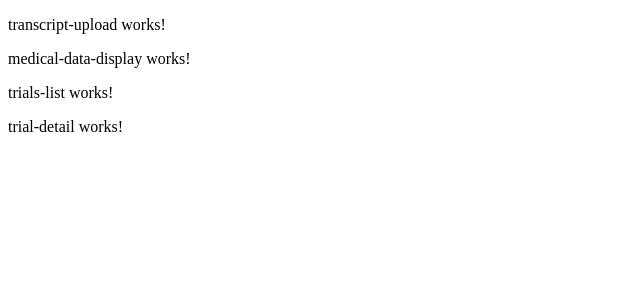
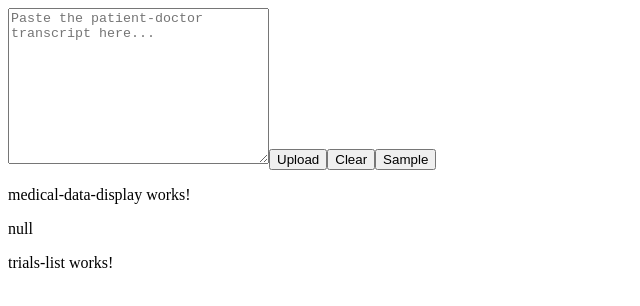
Before and after one commit to theriotc/TrialMatch, an Angular app in the folder frontend/trial-match-app/: page / in a window 1280 px wide. Shown: the top 306 px of the page, without its empty margins (0-640 px from the left). Built offline with nearby package versions, Linux system fonts and the light colour scheme.

Commit message:
basic upload transcript and display data

```diff
--- a/frontend/trial-match-app/src/app/app.config.ts
+++ b/frontend/trial-match-app/src/app/app.config.ts
@@ -1,5 +1,6 @@
 import { ApplicationConfig, provideBrowserGlobalErrorListeners, provideZonelessChangeDetection } from '@angular/core';
 import { provideRouter } from '@angular/router';
+import { provideHttpClient } from '@angular/common/http';
 
 import { routes } from './app.routes';
 import { provideClientHydration, withEventReplay } from '@angular/platform-browser';
@@ -8,6 +9,8 @@ export const appConfig: ApplicationConfig = {
   providers: [
     provideBrowserGlobalErrorListeners(),
     provideZonelessChangeDetection(),
-    provideRouter(routes), provideClientHydration(withEventReplay())
+    provideRouter(routes),
+    provideClientHydration(withEventReplay()),
+    provideHttpClient()
   ]
 };
--- a/frontend/trial-match-app/src/app/app.html
+++ b/frontend/trial-match-app/src/app/app.html
@@ -1,4 +1 @@
 <app-transcript-upload></app-transcript-upload>
-<app-medical-data-display></app-medical-data-display>
-<app-trials-list></app-trials-list>
-<app-trial-detail></app-trial-detail>
--- a/frontend/trial-match-app/src/app/app.ts
+++ b/frontend/trial-match-app/src/app/app.ts
@@ -1,13 +1,10 @@
 import { Component, signal } from '@angular/core';
 import { RouterOutlet } from '@angular/router';
 import { TranscriptUpload } from './components/transcript-upload/transcript-upload';
-import { MedicalDataDisplay } from './components/medical-data-display/medical-data-display';
-import { TrialDetail } from './components/trial-detail/trial-detail';
-import { TrialsList } from './components/trials-list/trials-list';
 
 @Component({
   selector: 'app-root',
-  imports: [RouterOutlet, TranscriptUpload, MedicalDataDisplay, TrialsList, TrialDetail],
+  imports: [RouterOutlet, TranscriptUpload],
   templateUrl: './app.html',
   styleUrl: './app.css'
 })
--- a/frontend/trial-match-app/src/app/components/medical-data-display/medical-data-display.html
+++ b/frontend/trial-match-app/src/app/components/medical-data-display/medical-data-display.html
@@ -1 +1,2 @@
 <p>medical-data-display works!</p>
+{{medicalData | json}}
--- a/frontend/trial-match-app/src/app/components/transcript-upload/transcript-upload.html
+++ b/frontend/trial-match-app/src/app/components/transcript-upload/transcript-upload.html
@@ -1 +1,14 @@
-<p>transcript-upload works!</p>
+<div class="transcript-upload">
+    <div class="row">
+        <textarea name="" id="transcript" cols="30" rows="10" placeholder="Paste the patient-doctor transcript here..." [(ngModel)]="transcript"></textarea>
+        <button (click)="onUploadTranscript()">Upload</button>
+
+        <button (click)="onClearTranscript()">Clear</button>
+
+        <button (click)="onSampleTranscript()">Sample</button>
+    </div>
+    <div class="row">
+        <app-medical-data-display [medicalData]="result?.medical_data?.raw || null"></app-medical-data-display>
+        <app-trials-list [trials]="result?.trials?.studies || []"></app-trials-list>
+    </div>
+</div>
--- a/frontend/trial-match-app/src/app/components/transcript-upload/transcript-upload.ts
+++ b/frontend/trial-match-app/src/app/components/transcript-upload/transcript-upload.ts
@@ -1,11 +1,87 @@
-import { Component } from '@angular/core';
+import { Component, signal } from '@angular/core';
+import { CommonModule } from '@angular/common';
+import { FormsModule } from '@angular/forms';
+import { HttpClient } from '@angular/common/http';
+import { TrialsList } from '../trials-list/trials-list';
+import { MedicalDataDisplay } from '../medical-data-display/medical-data-display';
+
+export interface ProcessingResult {
+  medical_data: {
+    normalized: MedicalData;
+    raw: MedicalData;
+  };
+  trials: {
+    studies?: ClinicalTrial[] | null;
+  };
+}
+
+export interface MedicalData {
+  age: number;
+  comorbidities: string[];
+  current_medications: string[];
+  intervention_interest: string;
+  primary_condition: string;
+  sex: string;
+}
+
+export interface ClinicalTrial {
+  protocolSection:{
+    identificationModule:{
+      briefTitle: string;
+      nctId: string;
+    }
+  }
+}
 
 @Component({
   selector: 'app-transcript-upload',
-  imports: [],
+  standalone: true,
+  imports: [CommonModule, FormsModule, MedicalDataDisplay, TrialsList],
   templateUrl: './transcript-upload.html',
   styleUrl: './transcript-upload.css'
 })
 export class TranscriptUpload {
+  result: ProcessingResult | null = null;
+  transcript = '';
+  sampleTranscript = `Doctor: Hello Ms. Johnson, thanks for coming in today. How are you feeling?
 
+Patient: I'm okay, doctor. I've noticed I've been more thirsty than usual and peeing at night more frequently.
+
+Doctor: Understood. Any chest pain, shortness of breath, or swelling?
+
+Patient: No, none of that.
+
+Doctor: Let's review your history. You are 48, have type 2 diabetes for about 8 years, and have high blood pressure, correct?
+
+Patient: That's right. I also developed mild chronic kidney disease about a year ago — Stage 3A.
+
+Doctor: Are you still taking your current medications?
+
+Patient: Yes. I take metformin 1000mg twice daily and lisinopril 10mg once daily.
+
+Doctor: Great. Your recent labs show eGFR is 55%, Hemoglobin A1C is 8.2%
+
+Doctor: Based on this, I'll prescribe Jardiance 10mg once daily. It helps improve blood sugar control and protects your kidneys and heart.
+
+Patient: Sounds good. I'll start that.
+
+Doctor: Follow up in 3 months for labs and to check for side effects.`;
+
+  constructor(private http: HttpClient) {}
+
+  onSampleTranscript(){
+    this.transcript = this.sampleTranscript;
+  }
+
+  onClearTranscript(){
+    this.transcript = '';
+  }
+
+  onUploadTranscript(){
+    this.http.post<ProcessingResult>('http://localhost:5000/api/process-transcript', { transcript: this.transcript })
+      .subscribe((res: any) => {
+        console.log(res);
+        this.result = res;
+    });
+  }
 }
--- a/frontend/trial-match-app/src/app/components/trial-detail/trial-detail.html
+++ b/frontend/trial-match-app/src/app/components/trial-detail/trial-detail.html
@@ -1 +1,3 @@
 <p>trial-detail works!</p>
+{{nctId}}
+briefTitle: {{briefTitle}}
--- a/frontend/trial-match-app/src/app/components/trials-list/trials-list.html
+++ b/frontend/trial-match-app/src/app/components/trials-list/trials-list.html
@@ -1 +1,6 @@
 <p>trials-list works!</p>
+<div>
+    <div *ngFor="let trial of trials">
+        <app-trial-detail [nctId]="trial.protocolSection.identificationModule.nctId" [briefTitle]="trial.protocolSection.identificationModule.briefTitle"></app-trial-detail>
+    </div>
+</div>
```
Also changed, not shown: frontend/trial-match-app/src/app/components/medical-data-display/medical-data-display.ts (+5 -3 lines), frontend/trial-match-app/src/app/components/trial-detail/trial-detail.ts (+6 -3 lines), frontend/trial-match-app/src/app/components/trials-list/trials-list.ts (+6 -3 lines).
